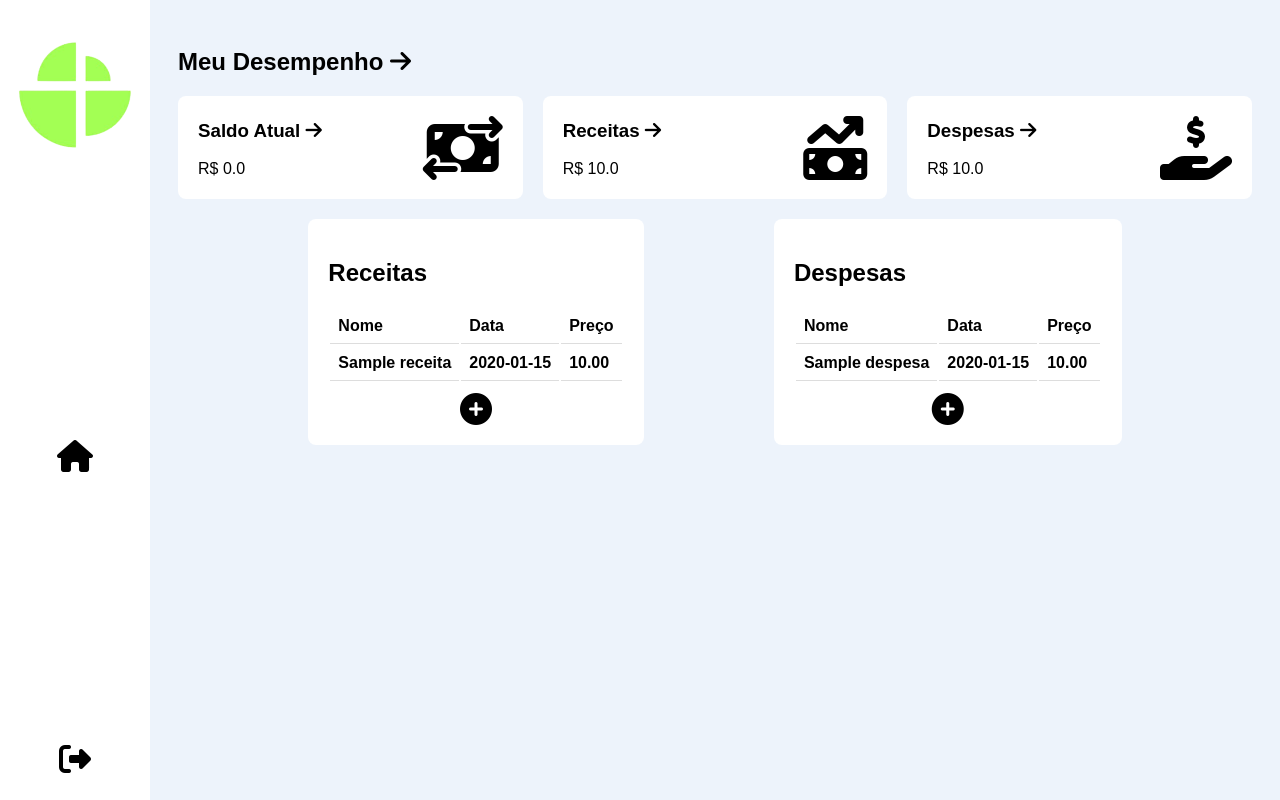
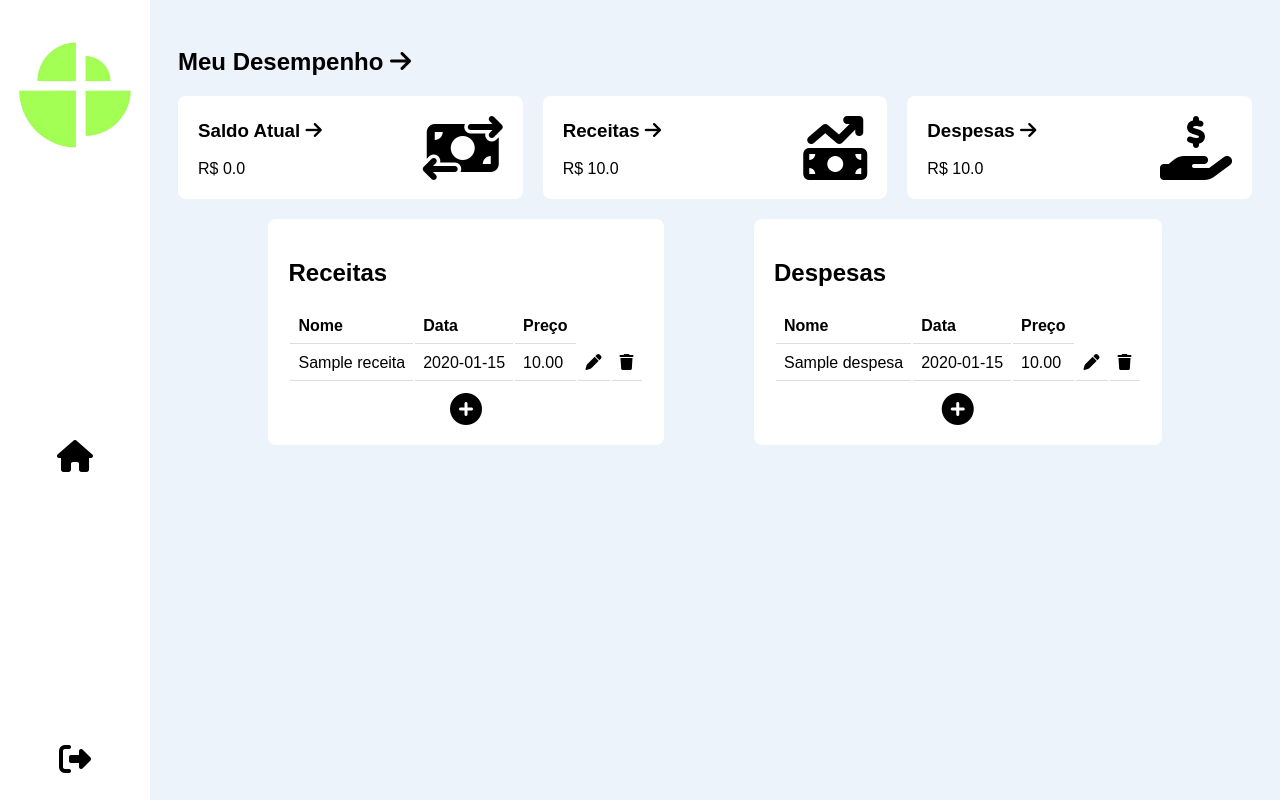
Before and after one commit to JoaoPedroBarros1/CashControlDesktop, a Flask app: page /dashboard in a window 1280 px wide. Run offline with Flask 3, Linux system fonts and the light colour scheme; the visitor is signed in with stand-in values (Sample User, id 1); tables that the repository leaves empty hold one stand-in row (values such as "Sample post"); lists and menus that the app fills with data are empty; parts of the project's set-up code (start-up, migrations or seed data) failed here and were passed over; some libraries are stand-ins or nearby versions.

Commit message:
Error Not Working: Dashboard Buttons

```diff
--- a/static/styles/dashboard.css
+++ b/static/styles/dashboard.css
@@ -41,3 +41,7 @@
     height: 30px;
     margin-top: 40px;
 }
+
+tr td a {
+    color: black;
+}
--- a/templates/dashboard.html
+++ b/templates/dashboard.html
@@ -62,9 +62,11 @@
                     <tbody>
                         {% for receita in receitas %}
                             <tr>
-                                <th>{{ receita.nome }}</th>
-                                <th>{{ receita.data_emissao }}</th>
-                                <th>{{ receita.valor_receita }}</th>
+                                <td>{{ receita.nome }}</td>
+                                <td>{{ receita.data_emissao }}</td>
+                                <td>{{ receita.valor_receita }}</td>
+                                <td><a href="{{ url_for('put_receita', id_receita=receita.id_receita) }}"><i class="fa-solid fa-pen"></i></a></td>
+                                <td><a href="{{ url_for('delete_receita', id_receita=receita.id_receita) }}"><i class="fa-solid fa-trash"></i></a></td>
                             </tr>
                         {% endfor %}
                     </tbody>
@@ -87,9 +89,11 @@
                     <tbody>
                         {% for despesa in despesas %}
                             <tr>
-                                <th>{{ despesa.nome }}</th>
-                                <th>{{ despesa.data_emissao }}</th>
-                                <th>{{ despesa.valor_despesa }}</th>
+                                <td>{{ despesa.nome }}</td>
+                                <td>{{ despesa.data_emissao }}</td>
+                                <td>{{ despesa.valor_despesa }}</td>
+                                <td><a href="{{ url_for('put_despesa', id_despesa=despesa.id_despesa) }}"><i class="fa-solid fa-pen"></i></a></td>
+                                <td><a href="{{ url_for('delete_despesa', id_despesa=despesa.id_despesa) }}"><i class="fa-solid fa-trash"></i></a></td>
                             </tr>
                         {% endfor %}
                     </tbody>
```
